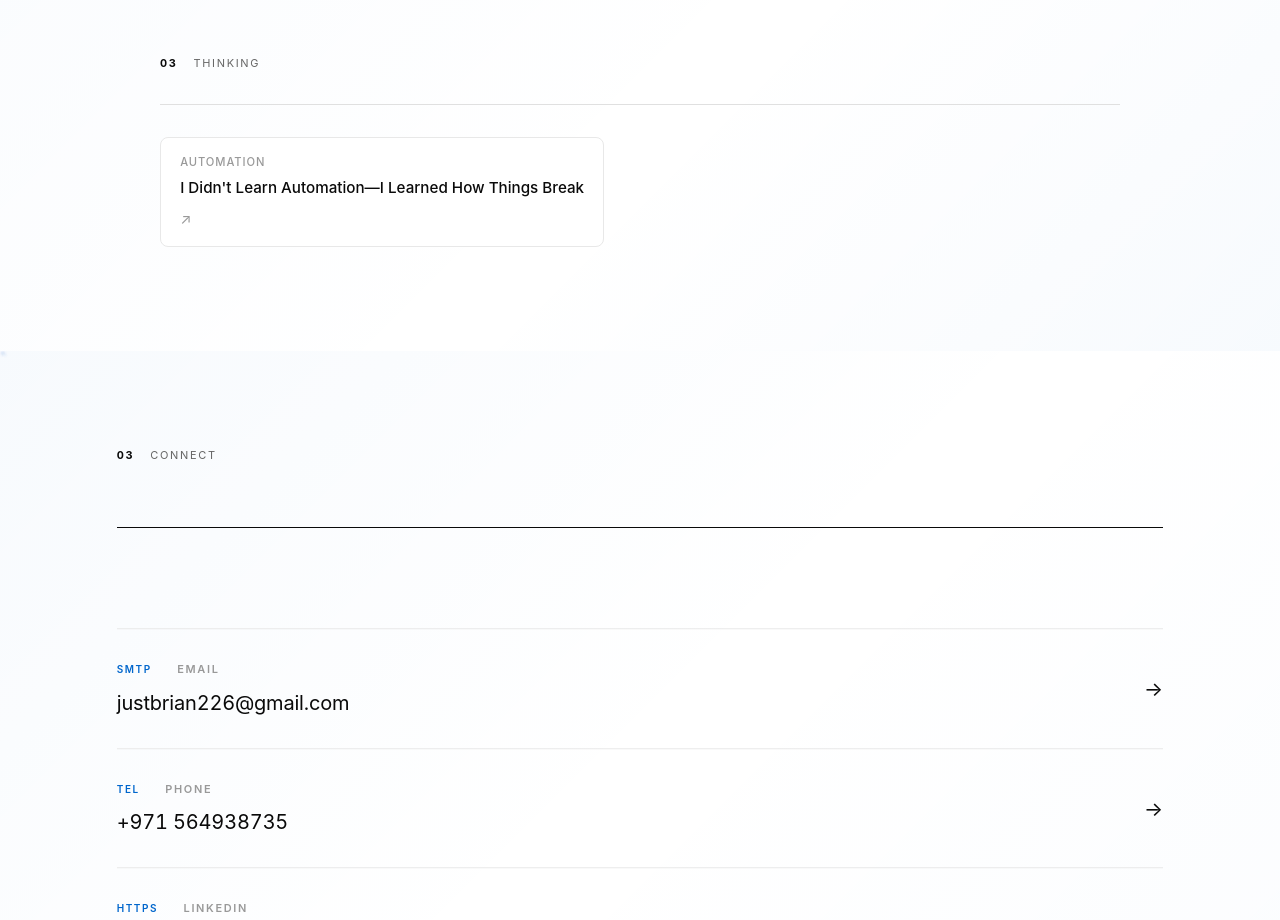
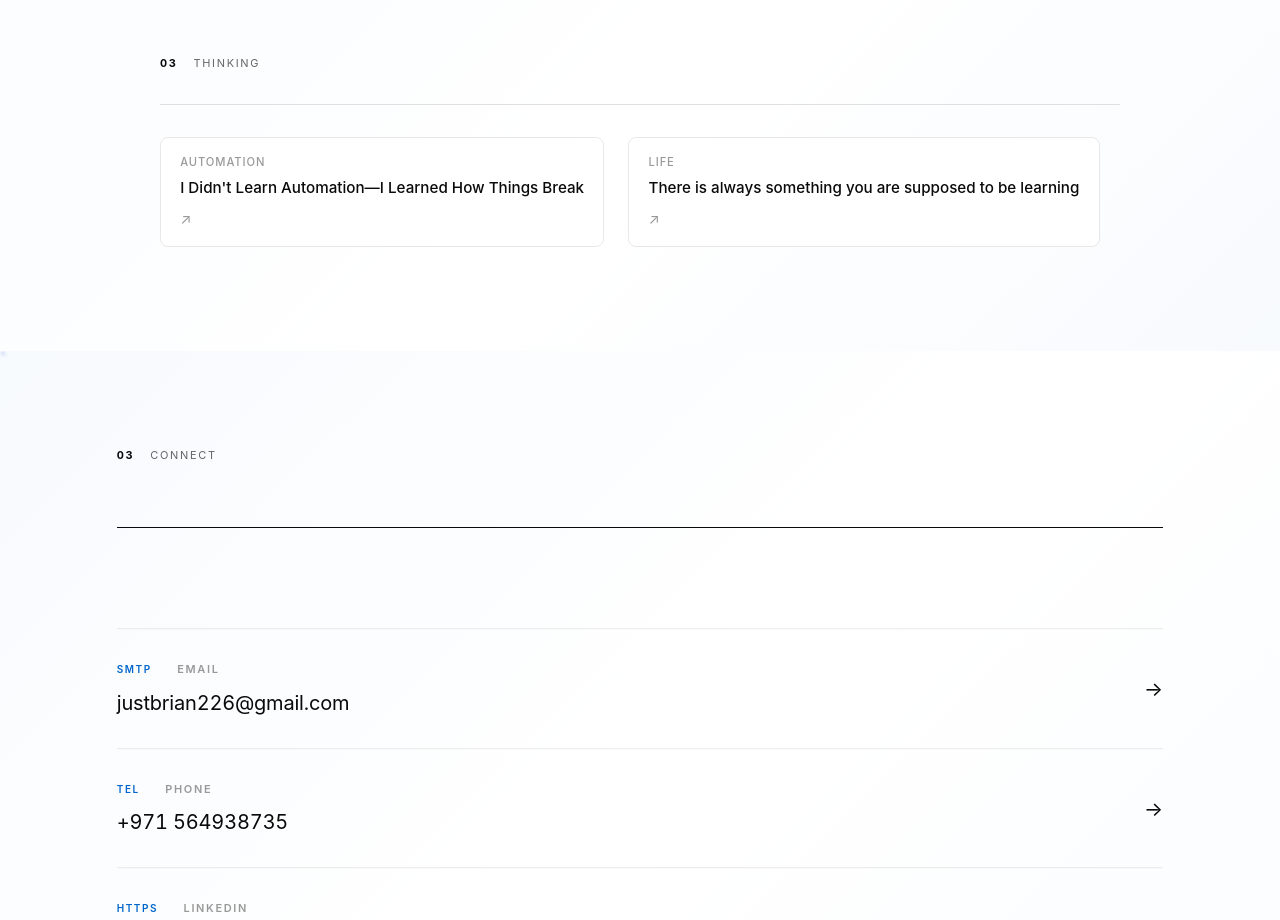
Before and after one commit to briandean03/brian-portfolio, a React (Vite) app: page / in a window 1280 px wide. Shown: the part 2880-3800 px from the top of the page. Built offline with nearby package versions, Linux system fonts and the light colour scheme.

Commit message:
Added new article

```diff
--- a/src/components/Thinking.jsx
+++ b/src/components/Thinking.jsx
@@ -23,6 +23,11 @@ const writings = [
     title: 'I Didn\'t Learn Automation—I Learned How Things Break',
     link: 'https://briandean6.substack.com/p/i-didnt-learn-automation-i-learned',
     tag: 'AUTOMATION',
+  },
+  {
+    title: 'There is always something you are supposed to be learning',
+    link: 'https://briandean6.substack.com/p/there-is-always-something-you-are',
+    tag: 'LIFE',
   },
 ];
 
```
